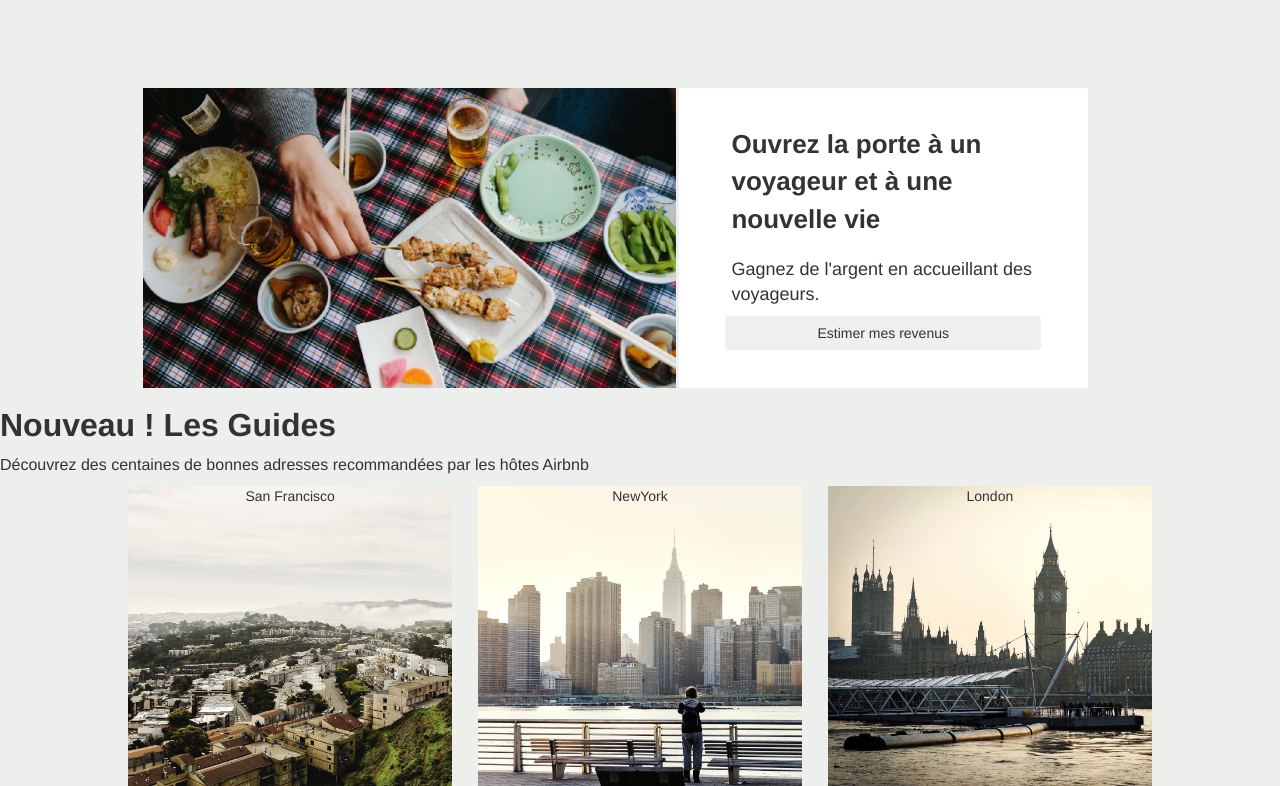
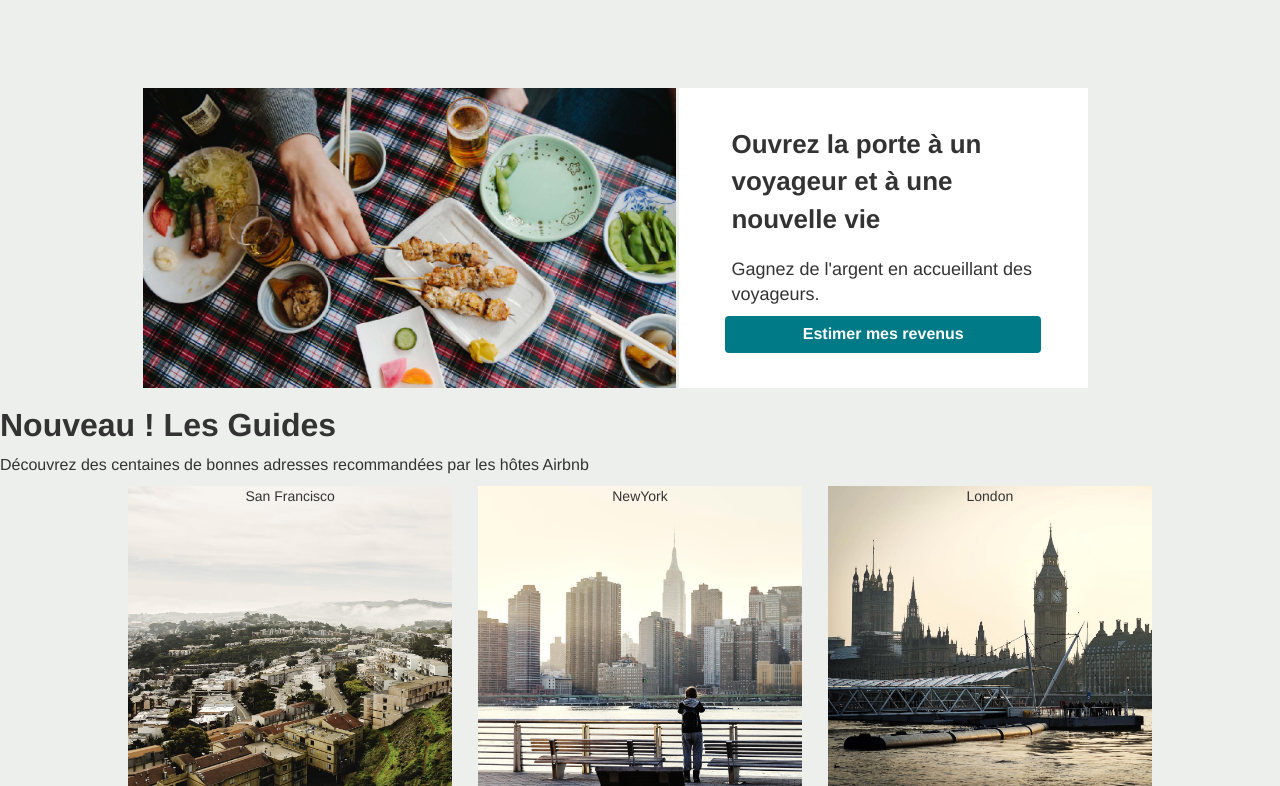
Before and after one commit to abdifatah1/airbnb, a plain HTML site: page index.html in a window 1280 px wide. Shown: the part 722-1508 px from the top of the page. Drawn offline with nearby package versions, Linux system fonts and the light colour scheme.

Commit message:
styled  the buttons

```diff
--- a/style.css
+++ b/style.css
@@ -205,3 +205,10 @@ section{
   text-align: center;
   margin-right: 10%
 }
+
+#estimer-xs{
+  background-color: #007a87;
+  color: #fff;
+  font-weight: bold;
+  font-size: 16px;
+}
```
